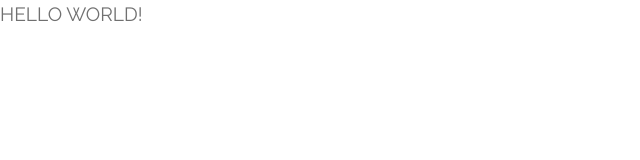
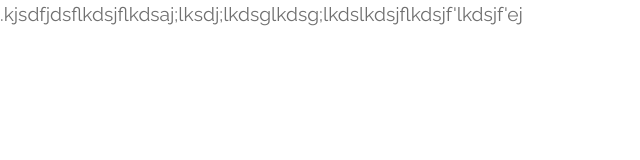
Before and after one commit to narsss1234/ci-cd--herovired-1, a plain HTML site: page 2117_infinite_loop/index.html in a window 1280 px wide. Shown: the whole page, without its empty margins (0-640 px from the left). Drawn offline with Linux system fonts and the light colour scheme.

Commit message:
testing once more with Pavan

```diff
--- a/2117_infinite_loop/index.html
+++ b/2117_infinite_loop/index.html
@@ -18,6 +18,6 @@ https://www.tooplate.com/view/2117-infinite-loop
 
   </head>
   <body>
-    <p1>HELLO WORLD!</p1>
+    <p1>.kjsdfjdsflkdsjflkdsaj;lksdj;lkdsglkdsg;lkdslkdsjflkdsjf'lkdsjf'ej</p1>
   </body>
 </html>
```
